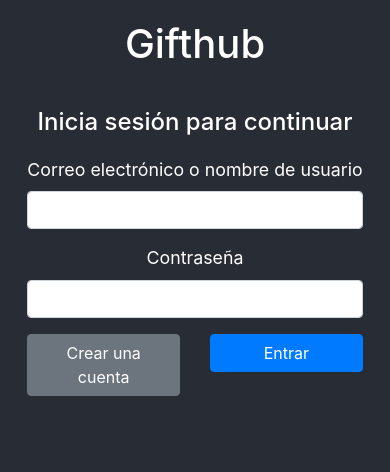
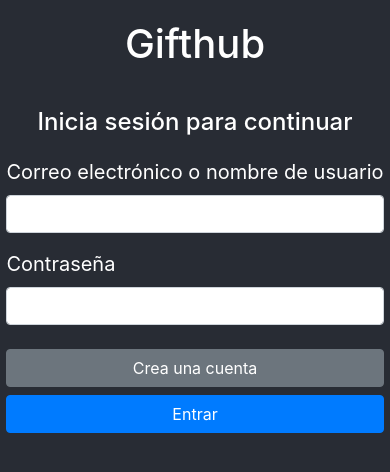
Before and after one commit to max-florian/GiftHub, a React (Create React App) app: page / in a window 390 px wide. Shown: the top 472 px of the page. Built offline with nearby package versions, Linux system fonts and the light colour scheme.

Commit message:
Se modificó el estilo de login para adaptarlo a responsive

```diff
--- a/src/components/Login/index.tsx
+++ b/src/components/Login/index.tsx
@@ -7,7 +7,9 @@ export default function Login() {
     return (
         <form>
             <div className="form-group">
-                <label htmlFor="emailInput">Correo electrónico o nombre de usuario</label>
+                <div style={{ display: 'flex' }}>
+                    <label style={{ fontSize: 20 }} htmlFor="emailInput">Correo electrónico o nombre de usuario</label>
+                </div>
                 <input
                     id="emailInput"
                     className="form-control"
@@ -16,7 +18,9 @@ export default function Login() {
                     value={emailOrUsername.value} />
             </div>
             <div className="form-group">
-                <label htmlFor="passwordInput">Contraseña</label>
+                <div style={{ display: 'flex' }}>
+                    <label style={{ fontSize: 20 }} htmlFor="passwordInput">Contraseña</label>
+                </div>
                 <input
                     id="passwordInput"
                     className="form-control"
@@ -24,11 +28,11 @@ export default function Login() {
                     onChange={password.onChange}
                     value={password.value} />
             </div>
-            <div className="row">
-                <div className="col">
-                    <button type="button" className="btn btn-secondary btn-block">Crear una cuenta</button>
+            <div className="row row-cols-1 row-cols-sm-2">
+                <div style={{ marginTop: 8 }} className="col">
+                    <button type="button" className="btn btn-secondary btn-block">Crea una cuenta</button>
                 </div>
-                <div className="col">
+                <div style={{ marginTop: 8 }} className="col">
                     <button type="submit" className="btn btn-primary btn-block" onClick={login.onClick}>Entrar</button>
                 </div>
             </div>
```
